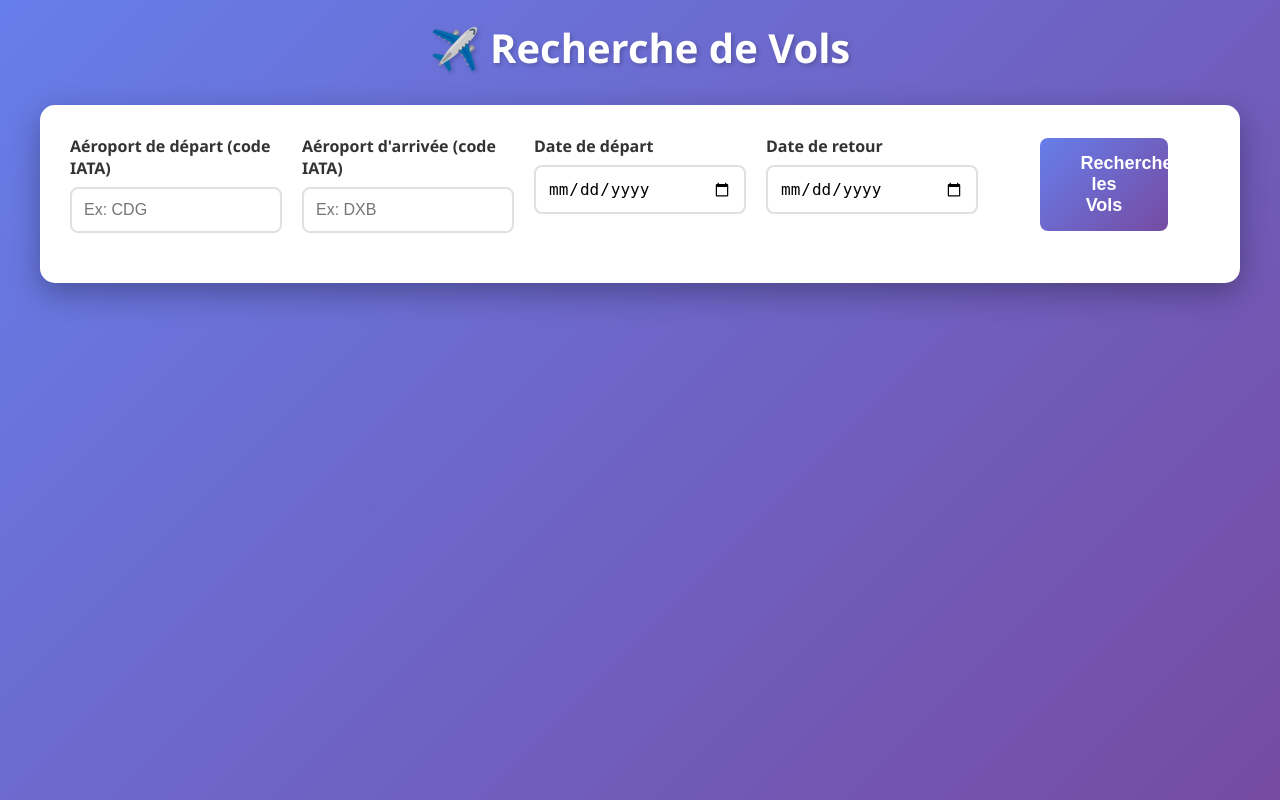
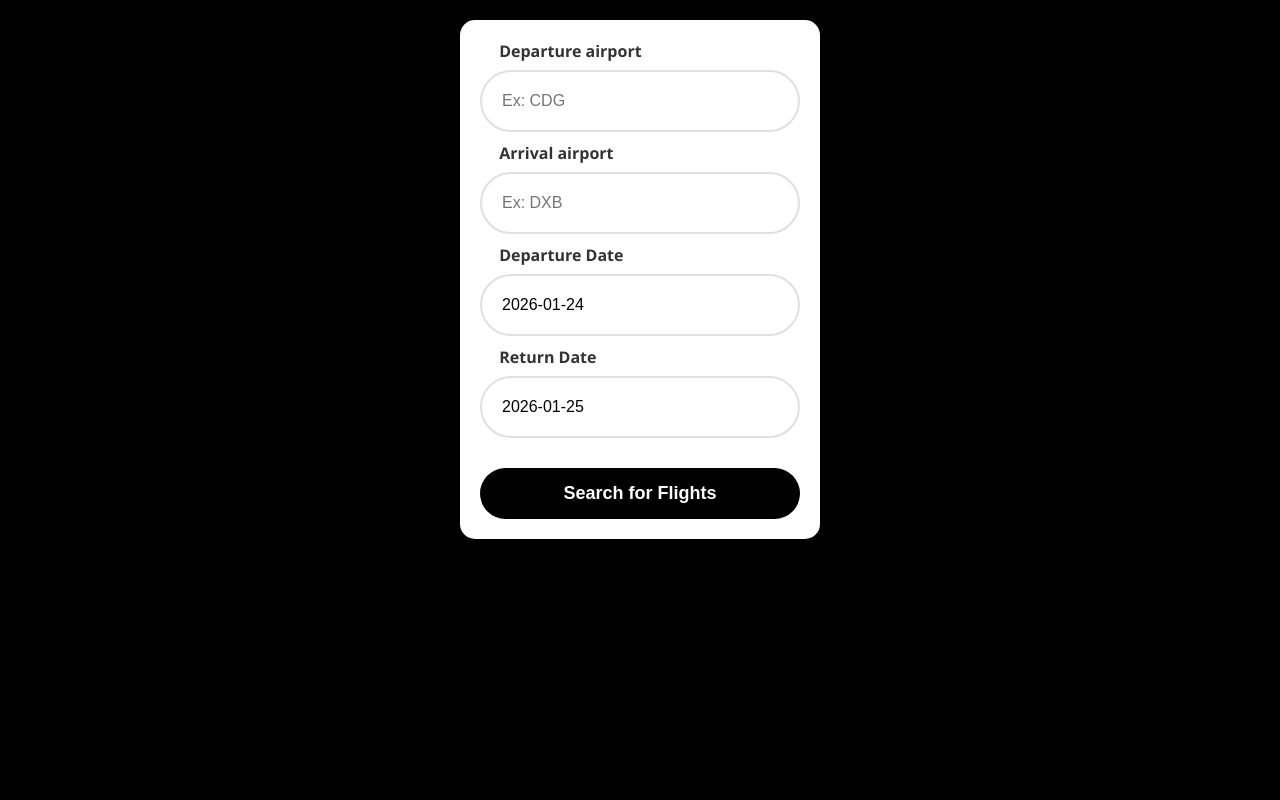
Before and after one commit to corentinsalvi/Projects, a Flask app: page / in a window 1280 px wide. Run offline with Flask 3, Linux system fonts and the light colour scheme; some libraries are stand-ins or nearby versions.

Commit message:
Rendu esthetique du projet

```diff
--- a/templates/index.html
+++ b/templates/index.html
@@ -5,45 +5,85 @@
     <meta name="viewport" content="width=device-width, initial-scale=1.0">
     <title>Recherche de Vols</title>
     <link rel="stylesheet" href="{{ url_for('static', filename='style.css') }}">
+    <link rel="stylesheet" type="text/css" href="https://cdn.jsdelivr.net/npm/daterangepicker/daterangepicker.css" />
+    <link rel="stylesheet" href="https://cdnjs.cloudflare.com/ajax/libs/font-awesome/6.4.0/css/all.min.css">
 </head>
 <body>
     <div class="container">
-        <h1>✈️ Recherche de Vols</h1>
-
         <div class="search-form">
             <div class="form-grid">
                 <div class="form-group">
-                    <label for="departure_airport">Aéroport de départ (code IATA)</label>
+                    <label for="departure_airport">Departure airport</label>
                     <input type="text" id="departure_airport" placeholder="Ex: CDG" maxlength="3" required>
                 </div>
                 <div class="form-group">
-                    <label for="arrival_airport">Aéroport d'arrivée (code IATA)</label>
+                    <label for="arrival_airport">Arrival airport</label>
                     <input type="text" id="arrival_airport" placeholder="Ex: DXB" maxlength="3" required>
                 </div>
                 <div class="form-group">
-                    <label for="departure_date">Date de départ</label>
-                    <input type="date" id="departure_date" required>
+                    <label for="departure_date">Departure Date</label>
+                    <input type="text" id="departure_date" placeholder="Select" readonly>
                 </div>
                 <div class="form-group">
-                    <label for="return_date">Date de retour</label>
-                    <input type="date" id="return_date" required>
+                    <label for="return_date">Return Date</label>
+                    <input type="text" id="return_date" placeholder="Select" readonly>
                 </div>
-                <button onclick="searchFlights()" id="searchBtn">
-                    <i class="fa fa-search"></i> Rechercher les Vols
-                </button>
+                <input type="hidden" id="date_range_picker">
+            </div>
+            <button onclick="searchFlights()" id="searchBtn">Search for Flights</button>
         </div>
 
         <div id="loading" class="loading" style="display: none;">
             <div class="spinner"></div>
-            <p>Recherche en cours...</p>
         </div>
 
         <div id="error" class="error" style="display: none;"></div>
-
+        <div class="separator"> Most Popular Flights</div>
         <div id="results" class="results"></div>
     </div>
 
+    <script type="text/javascript" src="https://code.jquery.com/jquery-3.6.0.min.js"></script>
+    <script type="text/javascript" src="https://cdn.jsdelivr.net/momentjs/latest/moment.min.js"></script>
+    <script type="text/javascript" src="https://cdn.jsdelivr.net/npm/daterangepicker/daterangepicker.min.js"></script>
     <script>
+        // Initialiser Daterangepicker au chargement
+        $(document).ready(function() {
+            let rangeStart = moment();
+            let rangeEnd = moment().add(1, 'day');
+
+            // Initialiser le daterangepicker sur un champ caché
+            $('#date_range_picker').daterangepicker({
+                opens: 'center',
+                parentEl: '.container',
+                locale: {
+                    format: 'YYYY-MM-DD',
+                    applyLabel: 'Appliquer',
+                    cancelLabel: 'Annuler',
+                    daysOfWeek: ['Dim', 'Lun', 'Mar', 'Mer', 'Jeu', 'Ven', 'Sam'],
+                    monthNames: ['Janvier', 'Février', 'Mars', 'Avril', 'Mai', 'Juin', 'Juillet', 'Août', 'Septembre', 'Octobre', 'Novembre', 'Décembre'],
+                    firstDay: 1
+                },
+                startDate: rangeStart,
+                endDate: rangeEnd
+            }, function(start, end) {
+                rangeStart = start;
+                rangeEnd = end;
+                // Afficher la date de départ dans le premier champ
+                document.getElementById('departure_date').value = start.format('YYYY-MM-DD');
+                // Afficher la date de retour dans le deuxième champ
+                document.getElementById('return_date').value = end.format('YYYY-MM-DD');
+            });
+
+            // Afficher les dates initiales
+            document.getElementById('departure_date').value = rangeStart.format('YYYY-MM-DD');
+            document.getElementById('return_date').value = rangeEnd.format('YYYY-MM-DD');
+
+            // Ouvrir le calendrier quand on clique sur un des deux champs
+            $('#departure_date, #return_date').on('click', function() {
+                $('#date_range_picker').click();
+            });
+        });
+
         async function searchFlights() {
             const departure = document.getElementById('departure_airport').value.toUpperCase();
             const arrival = document.getElementById('arrival_airport').value.toUpperCase();
@@ -82,7 +122,7 @@
                 const data = await response.json();
 
                 if (data.best_flights) {
-                    displayResults(data);
+                    displayResults(data, departure, arrival, departureDate, returnDate);
                 } else {
                     error.textContent = `Erreur: ${data.error || 'Erreur lors de la recherche'}`;
                     error.style.display = 'block';
@@ -107,36 +147,42 @@
             const arrTime = new Date(flight.arrival_airport.time);
             const depTimeStr = depTime.toLocaleTimeString('fr-FR', { hour: '2-digit', minute: '2-digit' });
             const arrTimeStr = arrTime.toLocaleTimeString('fr-FR', { hour: '2-digit', minute: '2-digit' });
+            const logoUrl = flight.airline_logo || '';
 
             return `
-                <div style="margin-bottom: 15px; padding: 10px; background: #f5f5f5; border-radius: 5px;">
-                    <div class="flight-info" style="margin-bottom: 10px;">
-                        <div>
-                            <div class="time">${depTimeStr}</div>
-                            <div class="airport"><strong>${flight.departure_airport.id}</strong></div>
+                <div style="margin-bottom: 15px; padding: 30px; background: #f5f5f5; border-radius: 30px;">
+                    <div class="flight-route-line" style="position: relative;">
+                        <div class="departure-info">
+                            <div class="time" style="font-weight: 600; font-size: 16px;">${depTimeStr}</div>
+                            <div class="airport" style="font-weight: bold; font-size: 14px;">${flight.departure_airport.id}</div>
                             <div style="font-size: 12px; color: #999;">${flight.departure_airport.name}</div>
                         </div>
-                        <div style="text-align: center;">
-                            <div class="duration">${formatDuration(flight.duration)}</div>
-                            <div style="font-size: 12px; margin-top: 5px;">
-                                ${flight.airplane || 'Avion'}
+
+                        <div class="route-connector">
+                            <div class="dotted-line"></div>
+                            <div class="plane-icon">
+                               <i class="fa-solid fa-plane"></i>
                             </div>
+                            <div class="flight-duration">${formatDuration(flight.duration)}</div>
                         </div>
-                        <div>
-                            <div class="time">${arrTimeStr}</div>
-                            <div class="airport"><strong>${flight.arrival_airport.id}</strong></div>
+
+                        <div class="arrival-info">
+                            <div class="time" style="font-weight: 600; font-size: 16px;">${arrTimeStr}</div>
+                            <div class="airport" style="font-weight: bold; font-size: 14px;">${flight.arrival_airport.id}</div>
                             <div style="font-size: 12px; color: #999;">${flight.arrival_airport.name}</div>
                         </div>
                     </div>
-                    <div style="display: flex; justify-content: space-between; font-size: 13px;">
-                        <div>
-                            <strong>${flight.airline}</strong><br>
-                            <span style="color: #666;">Vol ${flight.flight_number}</span>
+
+                    <div style="display: flex; justify-content: space-between; align-items: center; font-size: 13px; margin-top: 10px;">
+                        <div style="display: flex; align-items: center; gap: 10px;">
+                            ${logoUrl ? `<img src="${logoUrl}" alt="${flight.airline}" style="width: 40px; height: 40px; object-fit: contain; background: #f5f5f5; padding: 2px; border-radius: 4px;">` : ''}
+                            <div>
+                                <strong>${flight.airline}</strong><br>
+                                <span style="color: #000;">Flight ${flight.flight_number}</span>
+                            </div>
                         </div>
                         <div style="text-align: right;">
-                            <span style="color: #667eea; font-weight: 600;">${flight.travel_class || 'Economy'}</span>
-                            <br>
-                            <span style="color: #999;">${flight.legroom || 'N/A'}</span>
+                            <span style="color: #000; font-weight: 600;">${flight.travel_class || 'Economy'}</span>
                         </div>
                     </div>
                 </div>
@@ -193,17 +239,17 @@
 
             let html = `
                 <div style="margin-bottom: 30px;">
-                    <h2 style="color: white; margin-bottom: 20px;">✈️ Vol Aller Sélectionné</h2>
+                    <h2 style="color: white; margin-bottom: 20px;">Selected Outbound Flight</h2>
                     <div class="flight-card">
-                        <div style="display: flex; justify-content: space-between; align-items: center; margin-bottom: 20px;">
+                        <div style="    align-items: center; width: 97%; display: block; margin: auto;">
                             <div class="price-badge">${outboundFlight.price} EUR</div>
                             <div style="text-align: right; font-size: 13px;">
-                                <div style="color: #999;">Durée totale</div>
+                                <div style="color: #999;">Flight Time</div>
                                 <div style="font-weight: 600; color: #333;">${formatDuration(outboundFlight.total_duration)}</div>
                             </div>
                         </div>
                         <div class="flight-section">
-                            <div class="section-title">🛫 Vol Aller</div>
+                            <div class="section-title"> Ountbound Flight</div>
             `;
 
             const outboundSegments = outboundFlight.flights || [];
@@ -213,9 +259,9 @@
                 if (index < outboundSegments.length - 1 && outboundFlight.layovers && outboundFlight.layovers[index]) {
                     const layover = outboundFlight.layovers[index];
                     html += `
-                        <div style="padding: 10px; background: #fff3cd; border-left: 3px solid #ffc107; margin: 10px 0; border-radius: 3px;">
-                            <strong>⏱️ Escale à ${layover.name} (${layover.id})</strong><br>
-                            <span style="color: #666;">Durée: ${formatDuration(layover.duration)}</span>
+                        <div style="padding: 10px; background: #fff3cd; border-left: 5px solid #ffc107; margin: 10px 0; border-radius: 10px;">
+                            <strong> Layover at ${layover.name} (${layover.id})</strong><br>
+                            <span style="color: #666;">Duration: ${formatDuration(layover.duration)}</span>
                         </div>
                     `;
                 }
@@ -242,9 +288,9 @@
                     if (index < returnSegments.length - 1 && returnFlight.layovers && returnFlight.layovers[index]) {
                         const layover = returnFlight.layovers[index];
                         returnLayoversHtml += `
-                            <div style="padding: 10px; background: #fff3cd; border-left: 3px solid #ffc107; margin: 10px 0; border-radius: 3px;">
-                                <strong> Escale à ${layover.name} (${layover.id})</strong><br>
-                                <span style="color: #666;">Durée: ${formatDuration(layover.duration)}</span>
+                            <div style="padding: 10px; background: #fff3cd; border-left: 5px solid #ffc107; margin: 10px 0; border-radius: 10px;">
+                                <strong> Layover at ${layover.name} (${layover.id})</strong><br>
+                                <span style="color: #666;">Duration: ${formatDuration(layover.duration)}</span>
                             </div>
                         `;
                     }
@@ -252,12 +298,12 @@
 
                 html += `
                     <div class="flight-card">
-                        <div style="display: flex; justify-content: space-between; align-items: center; margin-bottom: 20px;">
+                        <div style="    align-items: center; width: 97%; display: block; margin: auto;">
                             <div>
                                 <div style="font-size: 12px; color: #999; margin-bottom: 5px;">Prix retour</div>
                                 <div class="price-badge">${returnFlight.price} EUR</div>
                             </div>
-                            <div style="text-align: center; padding: 10px; background: #e8f0fe; border-radius: 5px;">
+                            <div style="text-align: center; padding: 25px; background: #e8f0fe; border-radius: 25px;">
                                 <div style="font-size: 12px; color: #667eea;">Prix total A/R</div>
                                 <div style="font-weight: 600; color: #667eea; font-size: 20px;">${totalPrice} EUR</div>
                             </div>
@@ -280,7 +326,7 @@
             results.innerHTML = html;
         }
 
-        function displayResults(data) {
+        function displayResults(data, departureAirport, arrivalAirport, departureDate, returnDate) {
             const results = document.getElementById('results');
             const flights = data.best_flights || [];
 
@@ -289,25 +335,19 @@
                 return;
             }
 
-            const departureAirport = document.getElementById('departure_airport').value.toUpperCase();
-            const arrivalAirport = document.getElementById('arrival_airport').value.toUpperCase();
-            const departureDate = document.getElementById('departure_date').value;
-            const returnDate = document.getElementById('return_date').value;
-
             results.innerHTML = flights.slice(0, 10).map(flight => {
                 const outboundFlights = flight.flights || [];
                 let outboundSegments = '';
-                let outboundLayovers = '';
 
                 outboundFlights.forEach((segment, index) => {
                     outboundSegments += formatFlightSegment(segment);
 
                     if (index < outboundFlights.length - 1 && flight.layovers && flight.layovers[index]) {
                         const layover = flight.layovers[index];
-                        outboundLayovers += `
-                            <div style="padding: 10px; background: #fff3cd; border-left: 3px solid #ffc107; margin: 10px 0; border-radius: 3px;">
-                                <strong>⏱️ Escale à ${layover.name} (${layover.id})</strong><br>
-                                <span style="color: #666;">Durée: ${formatDuration(layover.duration)}</span>
+                        outboundSegments += `
+                            <div style="padding: 10px; background: #fff3cd; border-left: 5px solid #ffc107; margin: 10px 0; border-radius: 10px;">
+                                <strong> Layover at ${layover.name} (${layover.id})</strong><br>
+                                <span style="color: #666;">Duration: ${formatDuration(layover.duration)}</span>
                             </div>
                         `;
                     }
@@ -315,7 +355,7 @@
 
                 return `
                     <div class="flight-card">
-                        <div style="display: flex; justify-content: space-between; align-items: center; margin-bottom: 20px;">
+                        <div style="    align-items: center; width: 97%; display: block; margin: auto;">
                             <div
                                 class="price-badge"
                                 onclick="selectOutboundFlight(${JSON.stringify(flight).replace(/"/g, '&quot;')}, '${departureAirport}', '${arrivalAirport}', '${returnDate}', '${departureDate}')"
@@ -332,9 +372,8 @@
                         </div>
 
                         <div class="flight-section">
-                            <div class="section-title">🛫 Vol Aller</div>
+                            <div class="section-title">Outbound Flight</div>
                             ${outboundSegments}
-                            ${outboundLayovers}
                         </div>
                     </div>
                 `;
--- a/templates/style.css
+++ b/templates/style.css
@@ -5,8 +5,8 @@
 }
 
 body {
-    font-family: 'Segoe UI', Tahoma, Geneva, Verdana, sans-serif;
-    background: linear-gradient(135deg, #667eea 0%, #764ba2 100%);
+    font-family: 'Poppins Semibold', 'Segoe UI', Tahoma, Geneva, Verdana, sans-serif;
+    background-color: #000000;
     min-height: 100vh;
     padding: 20px;
 }
@@ -26,17 +26,20 @@ h1 {
 
 .search-form {
     background: white;
-    padding: 30px;
+    padding: 20px;
     border-radius: 15px;
     box-shadow: 0 10px 30px rgba(0,0,0,0.3);
-    margin-bottom: 30px;
+    margin: auto;
+    display: block;
+    width: 30%;
 }
 
 .form-grid {
     display: grid;
-    grid-template-columns: repeat(auto-fit, minmax(200px, 1fr));
+    grid-template-columns: 1fr;
     gap: 20px;
     margin-bottom: 20px;
+    display: block;
 }
 
 .form-group {
@@ -48,14 +51,16 @@ label {
     font-weight: 600;
     margin-bottom: 8px;
     color: #333;
+    margin-left: 6%;
 }
 
 input {
-    padding: 12px;
+    padding: 20px;
     border: 2px solid #e0e0e0;
-    border-radius: 8px;
+    border-radius: 40px;
     font-size: 16px;
     transition: border-color 0.3s;
+    margin-bottom:10px;
 }
 
 input:focus {
@@ -64,16 +69,16 @@ input:focus {
 }
 
 button {
-    background: linear-gradient(135deg, #667eea 0%, #764ba2 100%);
+    background: #000000;
     color: white;
     border: none;
     padding: 15px 40px;
     font-size: 18px;
-    border-radius: 8px;
+    border-radius: 50px;
     cursor: pointer;
     transition: transform 0.2s, box-shadow 0.2s;
     font-weight: 600;
-    width: 60%;
+    width: 100%;
     display: block;
     margin: auto;
 }
@@ -91,10 +96,11 @@ button:disabled {
 }
 
 .results {
-    display: grid;
-    grid-template-columns: repeat(auto-fill, minmax(350px, 1fr));
+    display: flex;
+    flex-direction: column;
     gap: 20px;
 }
+
 
 .flight-card {
     background: white;
```
Also changed, not shown: other parts of templates/style.css (+103 -5 lines).
